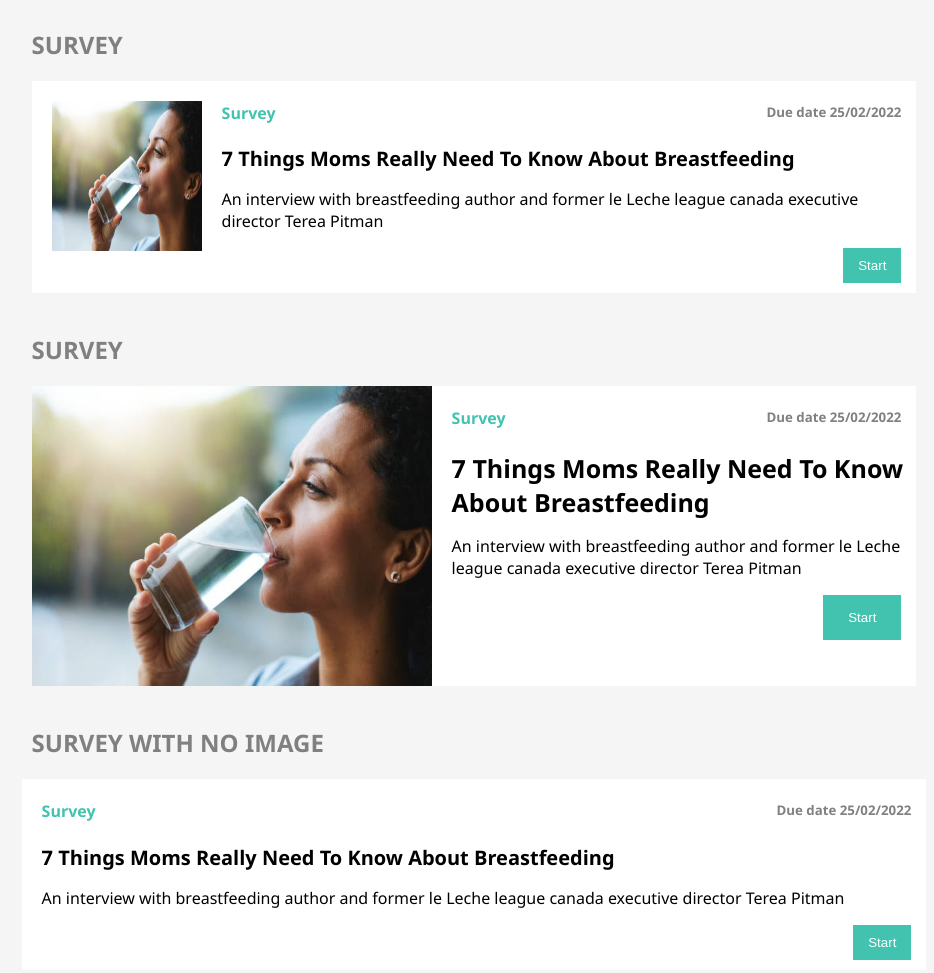
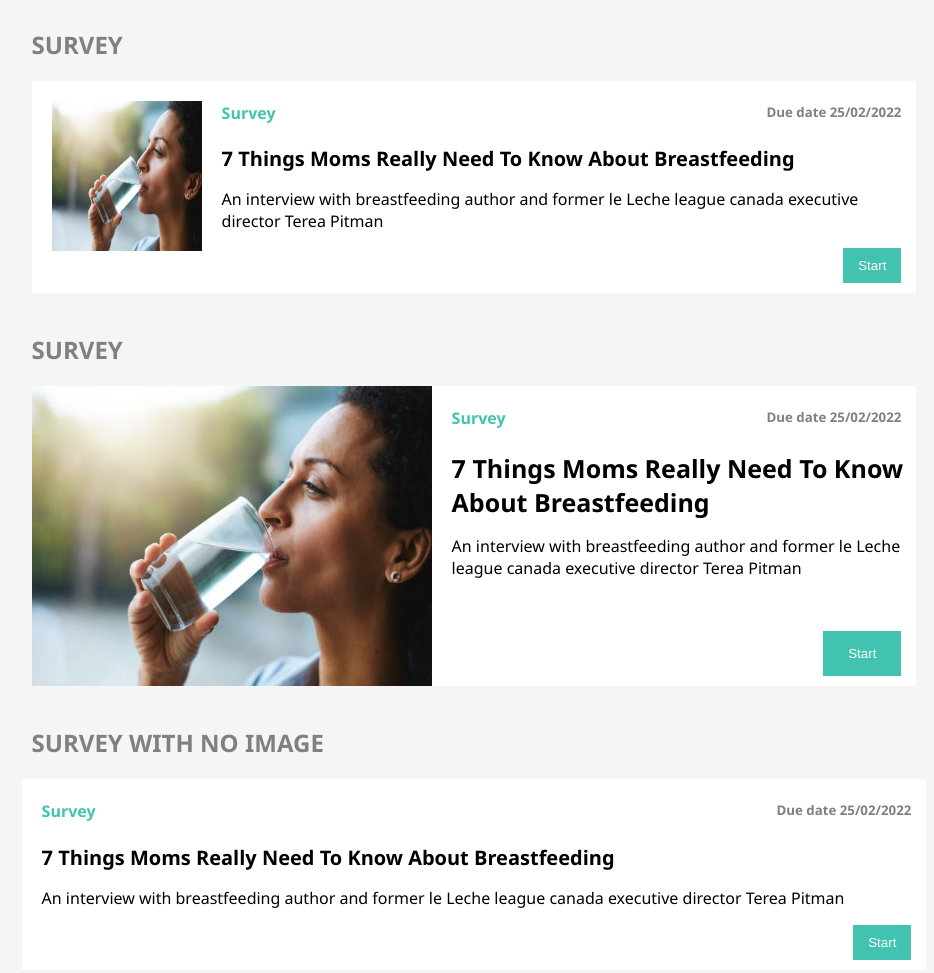
Before and after one commit to karimaboelregal/tasks, a plain HTML site: page task 3/index.html in a window 1280 px wide. Shown: the top 973 px of the page, without its empty margins (166-1100 px from the left). Drawn offline with Linux system fonts and the light colour scheme.

Commit message:
tasks done

```diff
--- a/task 3/style.css
+++ b/task 3/style.css
@@ -26,6 +26,9 @@ body {
 .end {
     display: flex;
     justify-content: end;
+    height: auto;
+    flex-grow: 1;
+    align-items: end;
     padding-right: 15px;
     padding-bottom: 10px;;
 }
```
